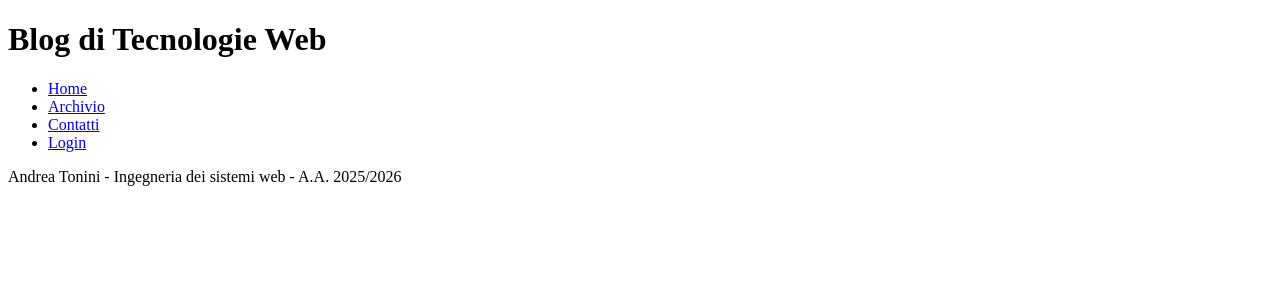
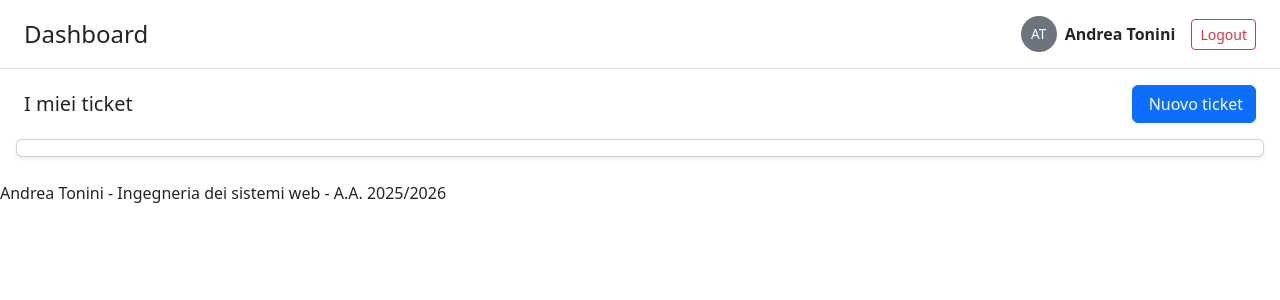
Before and after one commit to tonini23/Sistema-ticket-di-supporto, a Vue app in the folder frontend/: page / in a window 1280 px wide. Shown: the top 300 px of the page. Built offline with nearby package versions, Linux system fonts and the light colour scheme; no server answers; the HTML template or start-up script is replaced by a standard one.

Commit message:
Rename home to dashboard, add Topbar, create some empty pages

```diff
--- a/frontend/src/App.vue
+++ b/frontend/src/App.vue
@@ -1,15 +1,20 @@
 <template>
-  <header>
-    <h1>Blog di Tecnologie Web</h1>
+  <header class="d-flex justify-content-between align-items-center py-3 px-4 border-bottom">
+    <h1 class="h4 mb-0">Dashboard</h1>
+
+    <div class="d-flex align-items-center gap-3">
+      <div class="d-flex align-items-center gap-2">
+        <div class="user-avatar d-flex align-items-center justify-content-center rounded-circle bg-secondary text-white">
+          AT
+        </div>
+        <span class="fw-semibold">Andrea Tonini</span>
+      </div>
+
+      <button type="button" class="btn btn-outline-danger btn-sm">
+        Logout
+      </button>
+    </div>
   </header>
-  <nav>
-    <ul>
-      <li><router-link to="/">Home</router-link></li>
-      <li><router-link to="/archivio">Archivio</router-link></li>
-      <li><router-link to="/contatti">Contatti</router-link></li>
-      <li><router-link to="/login">Login</router-link></li>
-    </ul>
-  </nav>
   <main>
     <router-view />
   </main>
@@ -21,6 +26,10 @@
   </footer>
 </template>
 
-<style scoped>
-
+<style lang="scss" scoped>
+ .user-avatar {
+    width: 36px;
+    height: 36px;
+    font-size: 0.85rem;
+  }
 </style>
--- /dev/null
+++ b/frontend/src/pages/Dashboard.vue
@@ -0,0 +1,57 @@
+<script lang="ts">
+import { defineComponent } from "vue"
+
+import axios from "axios"
+import { Ticket } from "../types"
+
+export default defineComponent({
+  data() {
+    return {
+      dataTickets: [] as Ticket[]
+    }
+  },
+  methods: {
+    getAllTickets() {
+      axios.get("/api/tickets")
+        .then(response => this.dataTickets = response.data)
+    }
+  },
+  mounted() {
+    this.getAllTickets()
+  }
+})
+</script>
+
+<template>
+  <div class="dashboard-user">
+
+
+  <div class="d-flex justify-content-between align-items-center px-4 py-3">
+    <h2 class="h5 mb-0">I miei ticket</h2>
+    <button type="button" class="btn btn-primary">
+      <i class="bi bi-plus-lg me-1"></i>
+      Nuovo ticket
+    </button>
+  </div>
+
+  <div class="board px-4 pb-4">
+    <div class="row g-3">
+
+          <div class="card-body d-flex flex-column gap-2">
+            <div class="ticket-card card shadow-sm" role="button">
+              <div class="card-body py-2 px-3">
+
+              </div>
+            </div>
+          </div>
+
+
+    </div>
+  </div>
+</div>
+
+</template>
+
+<style lang="scss" scoped>
+
+</style>
--- a/frontend/src/pages/Home.vue
+++ /dev/null
@@ -1,38 +0,0 @@
-<script lang="ts">
-import { defineComponent } from "vue"
-
-import axios from "axios"
-import { Ticket } from "../types"
-
-export default defineComponent({
-  data() {
-    return {
-      dataTickets: [] as Ticket[]
-    }
-  },
-  methods: {
-    getAllTickets() {
-      axios.get("/api/tickets")
-        .then(response => this.dataTickets = response.data)
-    }
-  },
-  mounted() {
-    this.getAllTickets()
-  }
-})
-</script>
-
-<template>
-  <!--<h2>Ultimi Articoli</h2>
-   <article v-for="articolo in datiArticoli">
-    <img :src="'/img/' + articolo.imgarticolo" alt="" />
-    <h3>{{articolo.titoloarticolo}}</h3>
-    <p>{{articolo.nome}} - {{articolo.dataarticolo.slice(0, 10)}}</p>
-    <p>{{articolo.anteprimaarticolo}}</p>
-    <a :href="`/articolo/${articolo.idarticolo}`">Leggi tutto</a>
-  </article> -->
-
-
-
-
-</template>
--- /dev/null
+++ b/frontend/src/style/_variables.scss
@@ -0,0 +1 @@
+$page-mainColor: #10213E;
--- a/frontend/src/style/style.scss
+++ b/frontend/src/style/style.scss
@@ -0,0 +1,6 @@
+@use "./variables" as *;
+@use "./mixins" as *;
+
+body {
+    background-color: $page-mainColor;
+}
```
Also changed, not shown: frontend/src/main.ts (+8 -2 lines), frontend/src/pages/Register.vue (added), frontend/src/pages/Ticket.vue (added), frontend/src/pages/TicketDetail.vue (added), frontend/src/style/_mixins.scss (added).
